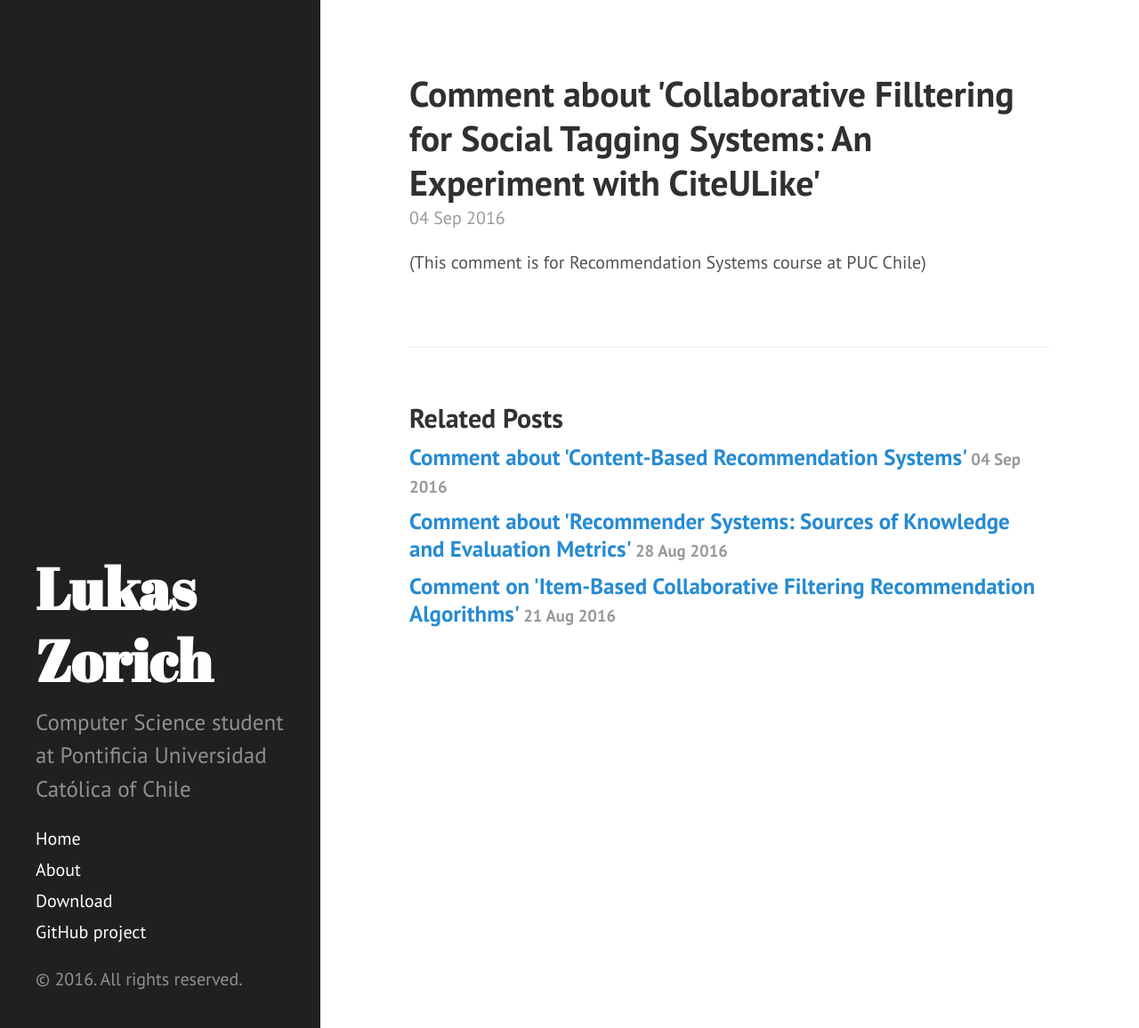
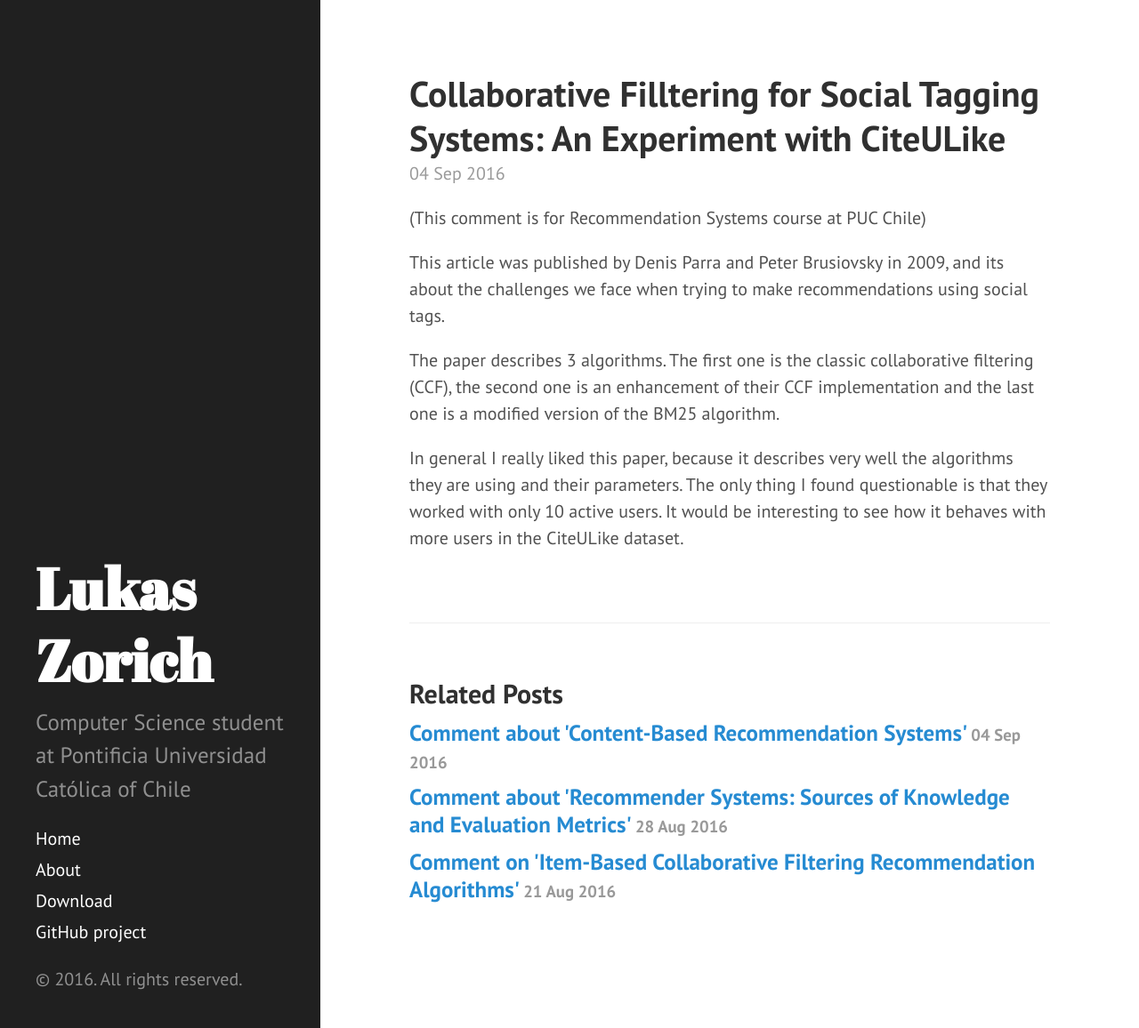
Before and after one commit to lezorich/blog, a Jekyll site: the page built from _posts/2016-09-04-comment-about-cf-for-social-tagging-systems.md, in a window 1280 px wide and 1156 px high. Shown: the whole window at 89% size. Built offline with Jekyll 4.4.1, drawn with Linux system fonts in a browser that asks for light colours.

Commit message:
Finish week 4 comments

```diff
--- a/_posts/2016-09-04-comment-about-cf-for-social-tagging-systems.md
+++ b/_posts/2016-09-04-comment-about-cf-for-social-tagging-systems.md
@@ -1,8 +1,21 @@
 ---
 layout: post
-title: "Comment about 'Collaborative Filltering for Social Tagging Systems: An
-  Experiment with CiteULike'"
+title: "Collaborative Filltering for Social Tagging Systems: An Experiment
+  with CiteULike"
 date: 2016-09-04 16:48:01 -0300
 categories: recommendation-systems
 ---
 (This comment is for Recommendation Systems course at PUC Chile)
+
+This article was published by Denis Parra and Peter Brusiovsky in 2009, and its
+about the challenges we face when trying to make recommendations using social
+tags.
+
+The paper describes 3 algorithms. The first one is the classic collaborative
+filtering (CCF), the second one is an enhancement of their CCF implementation
+and the last one is a modified version of the BM25 algorithm.
+
+In general I really liked this paper, because it describes very well the
+algorithms they are using and their parameters. The only thing I found
+questionable is that they worked with only 10 active users. It would be
+interesting to see how it behaves with more users in the CiteULike dataset.
```
